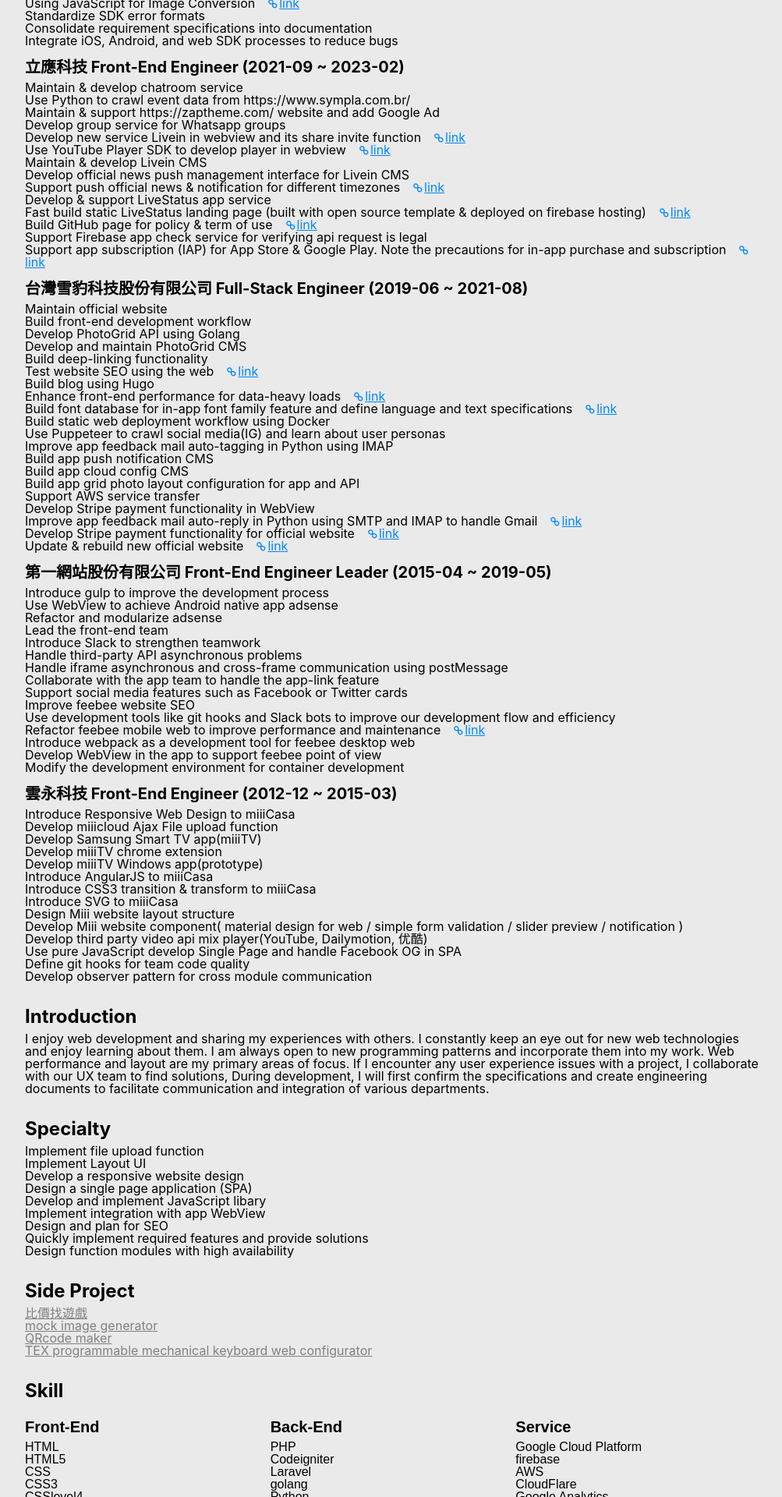
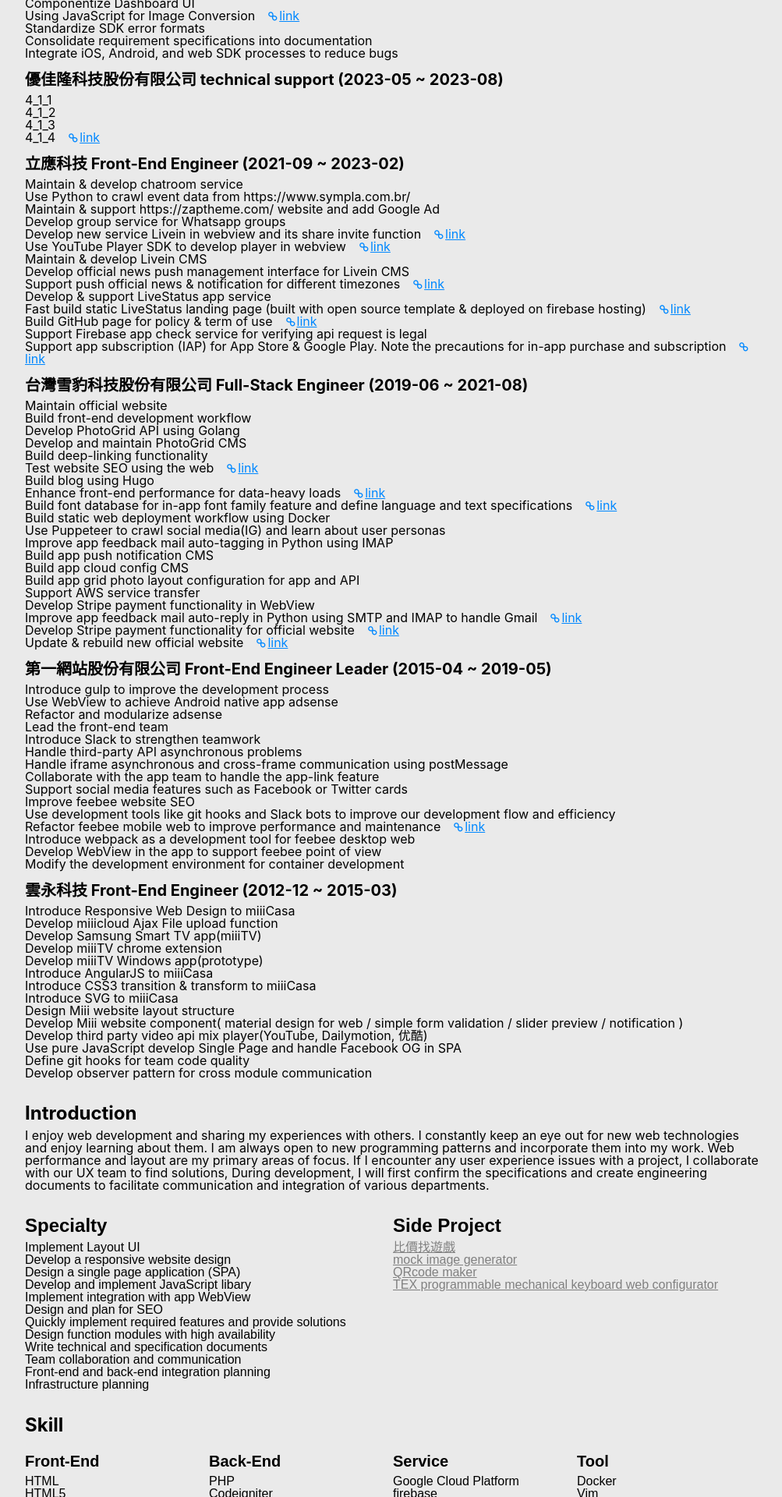
Before and after one commit to tedshd/resume, a React (Create React App) app: page / in a window 1280 px wide. Shown: the part 600-2520 px from the top of the page at 78% size, without its empty margins (136-1139 px from the left). Built offline with nearby package versions, Linux system fonts and the light colour scheme.

Commit message:
Refactor code structure for improved readability and maintainability

```diff
--- a/src/App.js
+++ b/src/App.js
@@ -61,10 +61,12 @@
         </section>
         <h2>{t('introduction')}</h2>
         <article>{t('intro')}</article>
+        <section className='pure-g'>
+          <div className="pure-u-1 pure-u-md-1-2">
             <h2>{t('specialty')}</h2>
             <section>
               <ul>
-            <li>{t('s_1')}</li>
+                {/* <li>{t('s_1')}</li> */}
                 <li>{t('s_2')}</li>
                 <li>{t('s_3')}</li>
                 <li>{t('s_4')}</li>
@@ -73,8 +75,14 @@
                 <li>{t('s_7')}</li>
                 <li>{t('s_8')}</li>
                 <li>{t('s_9')}</li>
+                <li>{t('s_10')}</li>
+                <li>{t('s_11')}</li>
+                <li>{t('s_12')}</li>
+                <li>{t('s_13')}</li>
               </ul>
             </section>
+          </div>
+          <div className="pure-u-1 pure-u-md-1-2">
             <h2>{t('side_project')}</h2>
             <section>
               <ul>
@@ -92,9 +100,11 @@
                 </li>
               </ul>
             </section>
+          </div>
+        </section>
         <h2>{t('skill')}</h2>
         <section className='pure-g'>
-          <div className="pure-u-1 pure-u-md-1-3">
+          <div className="pure-u-1 pure-u-md-1-4">
             <h3>{t('front_end')}</h3>
             <ul>
               <li>HTML</li>
@@ -114,7 +124,7 @@
               <li>React</li>
             </ul>
           </div>
-          <div className="pure-u-1 pure-u-md-1-3">
+          <div className="pure-u-1 pure-u-md-1-4">
             <h3>{t('back_end')}</h3>
             <ul>
               <li>PHP</li>
@@ -128,7 +138,7 @@
               <li>Nginx</li>
             </ul>
           </div>
-          <div className="pure-u-1 pure-u-md-1-3">
+          <div className="pure-u-1 pure-u-md-1-4">
             <h3>{t('service')}</h3>
             <ul>
               <li>Google Cloud Platform</li>
@@ -142,14 +152,14 @@
               <li>DFP(DoubleClick for Publishers)</li>
             </ul>
           </div>
-        </section>
-        <h2>{t('tool')}</h2>
-        <section>
+          <div className="pure-u-1 pure-u-md-1-4">
+            <h3>{t('tool')}</h3>
             <ul>
               <li>Docker</li>
               <li>Vim</li>
               <li>Visual Studio Code</li>
             </ul>
+          </div>
         </section>
         <h2>{t('record')}</h2>
         <section>
--- a/src/data/job.json
+++ b/src/data/job.json
@@ -11,6 +11,15 @@
       "5_7",
       "5_8",
       "5_9"
+    ]
+  },
+  {
+    "company": "優佳隆科技股份有限公司 technical support (2023-05 ~ 2023-08)",
+    "content": [
+      "4_1_1",
+      "4_1_2",
+      "4_1_3",
+      "4_1_4"
     ]
   },
   {
--- a/src/data/links.json
+++ b/src/data/links.json
@@ -12,5 +12,6 @@
   "4_5": "https://www.livein.mobi/",
   "4_12": "https://github.com/LiveInChat/lively",
   "4_14": "https://blog.tedshd.io/posts/pay_attention_to_app_iap/",
-  "5_6": "https://github.com/tedshd/js_image_handler"
+  "5_6": "https://github.com/tedshd/js_image_handler",
+  "4_1_4": "https://zuba.asia"
 }
--- a/src/locales/en.json
+++ b/src/locales/en.json
@@ -29,6 +29,10 @@
   "s_7": "Design and plan for SEO",
   "s_8": "Quickly implement required features and provide solutions",
   "s_9": "Design function modules with high availability",
+  "s_10": "Write technical and specification documents",
+  "s_11": "Team collaboration and communication",
+  "s_12": "Front-end and back-end integration planning",
+  "s_13": "Infrastructure planning",
   "1_1": "Introduce Responsive Web Design to miiiCasa",
   "1_2": "Develop miiicloud Ajax File upload function",
   "1_3": "Develop Samsung Smart TV app(miiiTV)",
--- a/src/locales/zh-TW.json
+++ b/src/locales/zh-TW.json
@@ -29,6 +29,10 @@
   "s_7": "設計與規劃 SEO",
   "s_8": "快速實現需求功能並提供解決方案",
   "s_9": "設計具有高可用性的功能模組",
+  "s_10": "撰寫技術文件與規格文件",
+  "s_11": "團隊合作與溝通",
+  "s_12": "前後端整合規劃",
+  "s_13": "Infra 規劃",
   "1_1": "介紹與導入響應式網頁設計",
   "1_2": "開發 miiicloud Ajax 檔案上傳功能",
   "1_3": "開發三星智慧電視應用程式(miiiTV)",
@@ -100,5 +104,9 @@
   "5_6": "使用 JavaScript 進行圖像轉換",
   "5_7": "標準化 SDK 錯誤格式",
   "5_8": "整合需求規格到文檔中",
-  "5_9": "整合 iOS，Android 和 web SDK 流程以減少錯誤"
+  "5_9": "整合 iOS，Android 和 web SDK 流程以減少錯誤",
+  "4_1_1": "專案技術支援",
+  "4_1_2": "GCP 技術支援",
+  "4_1_3": "AWS 技術支援",
+  "4_1_4": "zuba.asia Infra 規劃, 後端開發支援"
 }
```
Also changed, not shown: 7 other files (tests, documents, lock files or other folders). Lines whose indentation alone changed are shown as unchanged.
